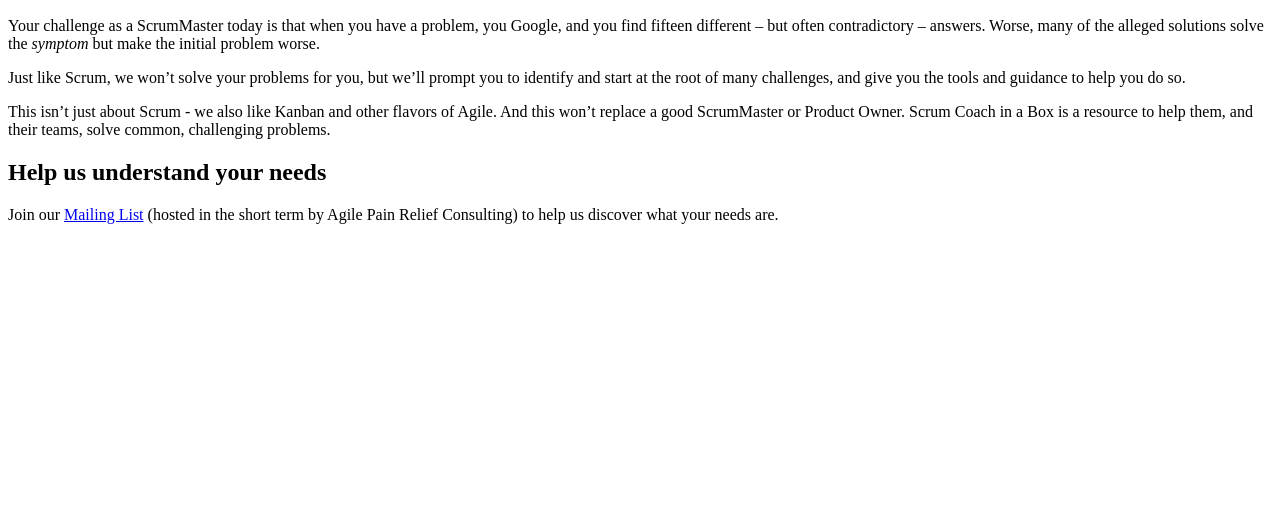
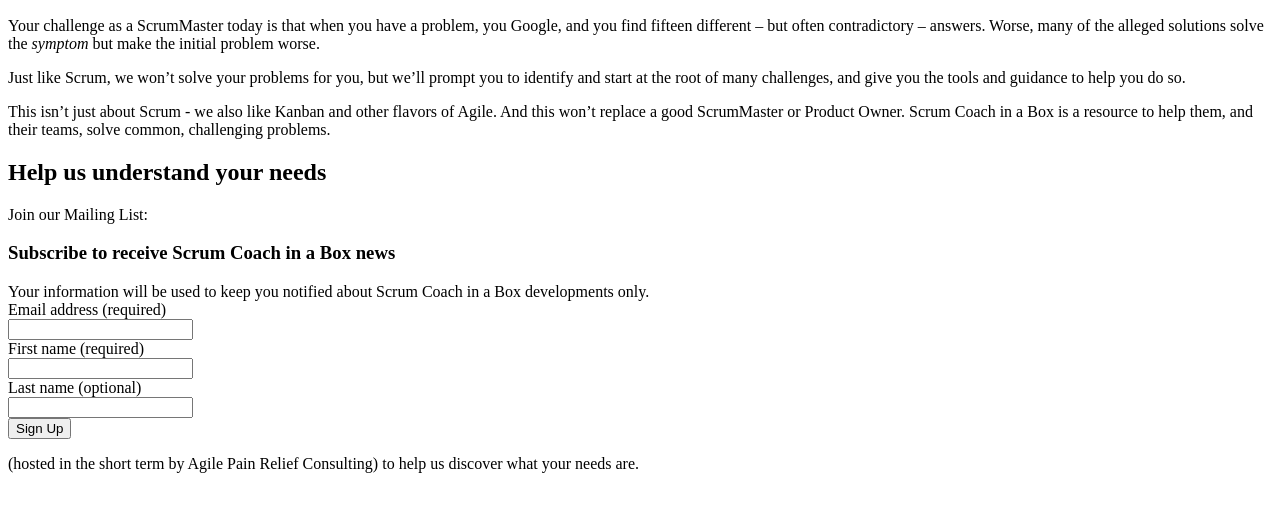
Before and after one commit to mlevison/mlevison.github.io, a plain HTML site: page index.html in a window 1280 px wide. Shown: the part 136-648 px from the top of the page. Drawn offline with Linux system fonts and the light colour scheme.

Commit message:
Switch from link to embed form for the mailing list

```diff
--- a/index.html
+++ b/index.html
@@ -23,7 +23,32 @@
 
 <h2 id="help-us-understand-your-needs">Help us understand your needs</h2>
 
-<p>Join our <a href="https://www.getdrip.com/forms/424209321/submissions/new">Mailing List</a> (hosted in the short term by Agile Pain Relief Consulting) to help us discover what your needs are.</p>
+<p>Join our Mailing List:
+        <form action="https://www.getdrip.com/forms/424209321/submissions" method="post" data-drip-embedded-form="424209321">
+            <h3 data-drip-attribute="headline">Subscribe to receive Scrum Coach in a Box news</h3>
+            <div data-drip-attribute="description">Your information will be used to keep you notified about Scrum Coach in a Box developments only.  </div>
+              <div>
+                  <label for="drip-email">Email address (required)</label><br />
+                  <input type="email" id="drip-email" name="fields[email]" value="" />
+              </div>
+              <div>
+                  <label for="drip-first-name">First name (required)</label><br />
+                  <input type="text" id="drip-first-name" name="fields[first_name]" value="" />
+              </div>
+              <div>
+                  <label for="drip-last-name">Last name (optional)</label><br />
+                  <input type="text" id="drip-last-name" name="fields[last_name]" value="" />
+              </div>
+            <div style="display: none;" aria-hidden="true">
+              <label for="website">Website</label><br />
+              <input type="text" id="website" name="website" tabindex="-1" autocomplete="false" value="" />
+            </div>
+            <div>
+              <input type="submit" value="Sign Up" data-drip-attribute="sign-up-button" />
+            </div>
+          </form>
+
+    (hosted in the short term by Agile Pain Relief Consulting) to help us discover what your needs are.</p>
 
       </section>
     </div>
```
